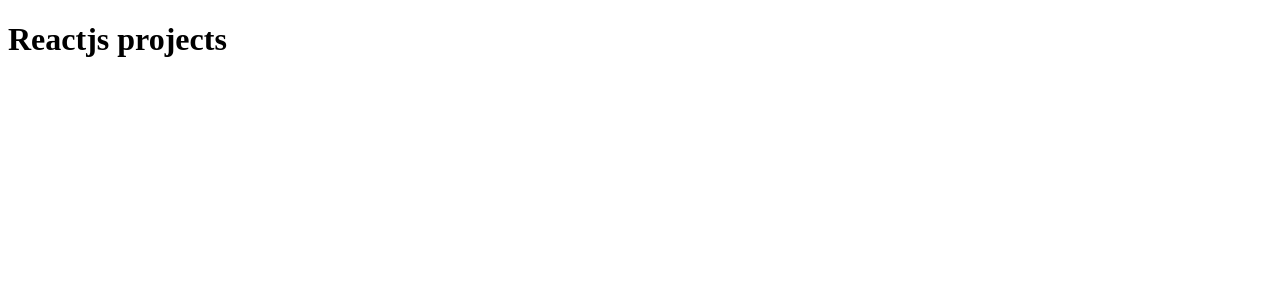
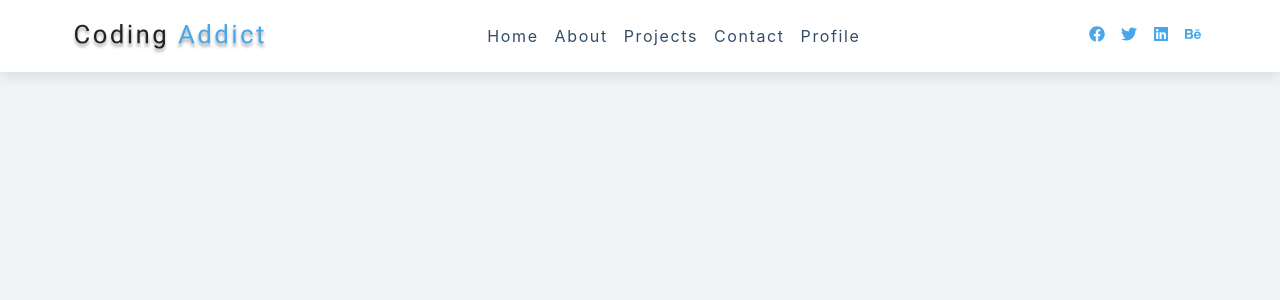
Before and after one commit to aswin2023/react-projects, a React (Create React App) app: page / in a window 1280 px wide. Shown: the top 300 px of the page. Built offline with nearby package versions, Linux system fonts and the light colour scheme.

Commit message:
11-navbar

```diff
--- a/package.json
+++ b/package.json
@@ -8,6 +8,7 @@
     "@testing-library/user-event": "^13.5.0",
     "react": "^18.2.0",
     "react-dom": "^18.2.0",
+    "react-icons": "^4.7.1",
     "react-scripts": "5.0.1",
     "web-vitals": "^2.1.4"
   },
--- a/src/App.js
+++ b/src/App.js
@@ -1,12 +1,10 @@
-
-
+import React from 'react';
+import Navbar from './Navbar';
 function App() {
   return (
-    <div className="App">
-      <h1>
-        Reactjs projects
-      </h1>
-    </div>
+    <>
+      <Navbar></Navbar>
+    </>
   );
 }
 
--- /dev/null
+++ b/src/Navbar.js
@@ -0,0 +1,57 @@
+import React, { useState, useRef, useEffect } from 'react';
+import { FaBars } from 'react-icons/fa';
+import { links, social } from './data';
+import logo from './logo.svg';
+
+const Navbar = () => {
+  const [showLinks, setShowLinks] = useState(false);
+  const linksContainerRef = useRef(null);
+  const linksRef = useRef(null);
+  const toggleLinks = () => {
+    setShowLinks(!showLinks);
+  };
+  useEffect(() => {
+    const linksHeight = linksRef.current.getBoundingClientRect().height;
+    if (showLinks) {
+      linksContainerRef.current.style.height = `${linksHeight}px`;
+    } else {
+      linksContainerRef.current.style.height = '0px';
+    }
+  }, [showLinks]);
+  return (
+    <nav>
+      <div className='nav-center'>
+        <div className='nav-header'>
+          <img src={logo} className='logo' alt='logo' />
+          <button className='nav-toggle' onClick={toggleLinks}>
+            <FaBars />
+          </button>
+        </div>
+        <div className='links-container' ref={linksContainerRef}>
+          <ul className='links' ref={linksRef}>
+            {links.map((link) => {
+              const { id, url, text } = link;
+              return (
+                <li key={id}>
+                  <a href={url}>{text}</a>
+                </li>
+              );
+            })}
+          </ul>
+        </div>
+        <ul className='social-icons'>
+          {social.map((socialIcon) => {
+            const { id, url, icon } = socialIcon;
+            return (
+              <li key={id}>
+                <a href={url}>{icon}</a>
+              </li>
+            );
+          })}
+        </ul>
+      </div>
+    </nav>
+  );
+};
+
+export default Navbar;
--- /dev/null
+++ b/src/data.js
@@ -0,0 +1,52 @@
+import React from 'react';
+import { FaBehance, FaFacebook, FaLinkedin, FaTwitter } from 'react-icons/fa';
+export const links = [
+  {
+    id: 1,
+    url: '/',
+    text: 'home',
+  },
+  {
+    id: 2,
+    url: '/about',
+    text: 'about',
+  },
+  {
+    id: 3,
+    url: '/projects',
+    text: 'projects',
+  },
+  {
+    id: 4,
+    url: '/contact',
+    text: 'contact',
+  },
+  {
+    id: 5,
+    url: '/profile',
+    text: 'profile',
+  },
+];
+
+export const social = [
+  {
+    id: 1,
+    url: 'https://www.twitter.com',
+    icon: <FaFacebook />,
+  },
+  {
+    id: 2,
+    url: 'https://www.twitter.com',
+    icon: <FaTwitter />,
+  },
+  {
+    id: 3,
+    url: 'https://www.twitter.com',
+    icon: <FaLinkedin />,
+  },
+  {
+    id: 4,
+    url: 'https://www.twitter.com',
+    icon: <FaBehance />,
+  },
+];
--- /dev/null
+++ b/src/index.css
@@ -0,0 +1,232 @@
+/*
+===============
+Variables
+===============
+*/
+
+:root {
+  /* dark shades of primary color*/
+  --clr-primary-1: hsl(205, 86%, 17%);
+  --clr-primary-2: hsl(205, 77%, 27%);
+  --clr-primary-3: hsl(205, 72%, 37%);
+  --clr-primary-4: hsl(205, 63%, 48%);
+  /* primary/main color */
+  --clr-primary-5: hsl(205, 78%, 60%);
+  /* lighter shades of primary color */
+  --clr-primary-6: hsl(205, 89%, 70%);
+  --clr-primary-7: hsl(205, 90%, 76%);
+  --clr-primary-8: hsl(205, 86%, 81%);
+  --clr-primary-9: hsl(205, 90%, 88%);
+  --clr-primary-10: hsl(205, 100%, 96%);
+  /* darkest grey - used for headings */
+  --clr-grey-1: hsl(209, 61%, 16%);
+  --clr-grey-2: hsl(211, 39%, 23%);
+  --clr-grey-3: hsl(209, 34%, 30%);
+  --clr-grey-4: hsl(209, 28%, 39%);
+  /* grey used for paragraphs */
+  --clr-grey-5: hsl(210, 22%, 49%);
+  --clr-grey-6: hsl(209, 23%, 60%);
+  --clr-grey-7: hsl(211, 27%, 70%);
+  --clr-grey-8: hsl(210, 31%, 80%);
+  --clr-grey-9: hsl(212, 33%, 89%);
+  --clr-grey-10: hsl(210, 36%, 96%);
+  --clr-white: #fff;
+  --clr-red-dark: hsl(360, 67%, 44%);
+  --clr-red-light: hsl(360, 71%, 66%);
+  --clr-green-dark: hsl(125, 67%, 44%);
+  --clr-green-light: hsl(125, 71%, 66%);
+  --clr-black: #222;
+  --transition: all 0.3s linear;
+  --spacing: 0.1rem;
+  --radius: 0.25rem;
+  --light-shadow: 0 5px 15px rgba(0, 0, 0, 0.1);
+  --dark-shadow: 0 5px 15px rgba(0, 0, 0, 0.2);
+  --max-width: 1170px;
+  --fixed-width: 620px;
+}
+/*
+===============
+Global Styles
+===============
+*/
+
+*,
+::after,
+::before {
+  margin: 0;
+  padding: 0;
+  box-sizing: border-box;
+}
+body {
+  font-family: -apple-system, BlinkMacSystemFont, 'Segoe UI', Roboto, Oxygen,
+    Ubuntu, Cantarell, 'Open Sans', 'Helvetica Neue', sans-serif;
+  background: var(--clr-grey-10);
+  color: var(--clr-grey-1);
+  line-height: 1.5;
+  font-size: 0.875rem;
+}
+ul {
+  list-style-type: none;
+}
+a {
+  text-decoration: none;
+}
+h1,
+h2,
+h3,
+h4 {
+  letter-spacing: var(--spacing);
+  text-transform: capitalize;
+  line-height: 1.25;
+  margin-bottom: 0.75rem;
+}
+h1 {
+  font-size: 3rem;
+}
+h2 {
+  font-size: 2rem;
+}
+h3 {
+  font-size: 1.25rem;
+}
+h4 {
+  font-size: 0.875rem;
+}
+p {
+  margin-bottom: 1.25rem;
+  color: var(--clr-grey-5);
+}
+@media screen and (min-width: 800px) {
+  h1 {
+    font-size: 4rem;
+  }
+  h2 {
+    font-size: 2.5rem;
+  }
+  h3 {
+    font-size: 1.75rem;
+  }
+  h4 {
+    font-size: 1rem;
+  }
+  body {
+    font-size: 1rem;
+  }
+  h1,
+  h2,
+  h3,
+  h4 {
+    line-height: 1;
+  }
+}
+/*  global classes */
+
+/* section */
+.section {
+  width: 90vw;
+  margin: 0 auto;
+  max-width: var(--max-width);
+}
+
+@media screen and (min-width: 992px) {
+  .section {
+    width: 95vw;
+  }
+}
+
+/*
+===============
+Navbar
+===============
+*/
+nav {
+  background: var(--clr-white);
+  box-shadow: var(--light-shadow);
+}
+.nav-header {
+  display: flex;
+  align-items: center;
+  justify-content: space-between;
+  padding: 1rem;
+}
+.nav-toggle {
+  font-size: 1.5rem;
+  color: var(--clr-primary-5);
+  background: transparent;
+  border-color: transparent;
+  transition: var(--transition);
+  cursor: pointer;
+}
+.nav-toggle:hover {
+  color: var(--clr-primary-1);
+  transform: rotate(90deg);
+}
+.logo {
+  height: 40px;
+}
+.links a {
+  color: var(--clr-grey-3);
+  font-size: 1rem;
+  text-transform: capitalize;
+  letter-spacing: var(--spacing);
+  display: block;
+  padding: 0.5rem 1rem;
+  transition: var(--transition);
+}
+.links a:hover {
+  background: var(--clr-primary-8);
+  color: var(--clr-primary-5);
+  padding-left: 1.5rem;
+}
+.social-icons {
+  display: none;
+}
+.links-container {
+  height: 0;
+  overflow: hidden;
+  transition: var(--transition);
+}
+.show-container {
+  height: 10rem;
+}
+@media screen and (min-width: 800px) {
+  .nav-center {
+    max-width: 1170px;
+    margin: 0 auto;
+    display: flex;
+    align-items: center;
+    justify-content: space-between;
+    padding: 1rem;
+  }
+  .nav-header {
+    padding: 0;
+  }
+  .nav-toggle {
+    display: none;
+  }
+  .links-container {
+    height: auto !important;
+  }
+  .links {
+    display: flex;
+  }
+  .links a {
+    padding: 0;
+    margin: 0 0.5rem;
+  }
+  .links a:hover {
+    padding: 0;
+    background: transparent;
+  }
+  .social-icons {
+    display: flex;
+  }
+  .social-icons a {
+    margin: 0 0.5rem;
+    color: var(--clr-primary-5);
+    transition: var(--transition);
+  }
+  .social-icons a:hover {
+    color: var(--clr-primary-7);
+  }
+}
--- a/src/index.js
+++ b/src/index.js
@@ -1,7 +1,7 @@
 import React from 'react';
 import ReactDOM from 'react-dom/client';
+import './index.css';
 import App from './App';
-import reportWebVitals from './reportWebVitals';
 
 const root = ReactDOM.createRoot(document.getElementById('root'));
 root.render(
@@ -9,5 +9,3 @@ root.render(
     <App />
   </React.StrictMode>
 );
-
-reportWebVitals();
--- a/src/reportWebVitals.js
+++ /dev/null
@@ -1,13 +0,0 @@
-const reportWebVitals = onPerfEntry => {
-  if (onPerfEntry && onPerfEntry instanceof Function) {
-    import('web-vitals').then(({ getCLS, getFID, getFCP, getLCP, getTTFB }) => {
-      getCLS(onPerfEntry);
-      getFID(onPerfEntry);
-      getFCP(onPerfEntry);
-      getLCP(onPerfEntry);
-      getTTFB(onPerfEntry);
-    });
-  }
-};
-
-export default reportWebVitals;
```
Also changed, not shown: src/alternative.js (added, +58 -0 lines), src/setupTests.js (deleted, +0 -5 lines), src/logo.svg, 1 other file (tests, documents, lock files or other folders).
